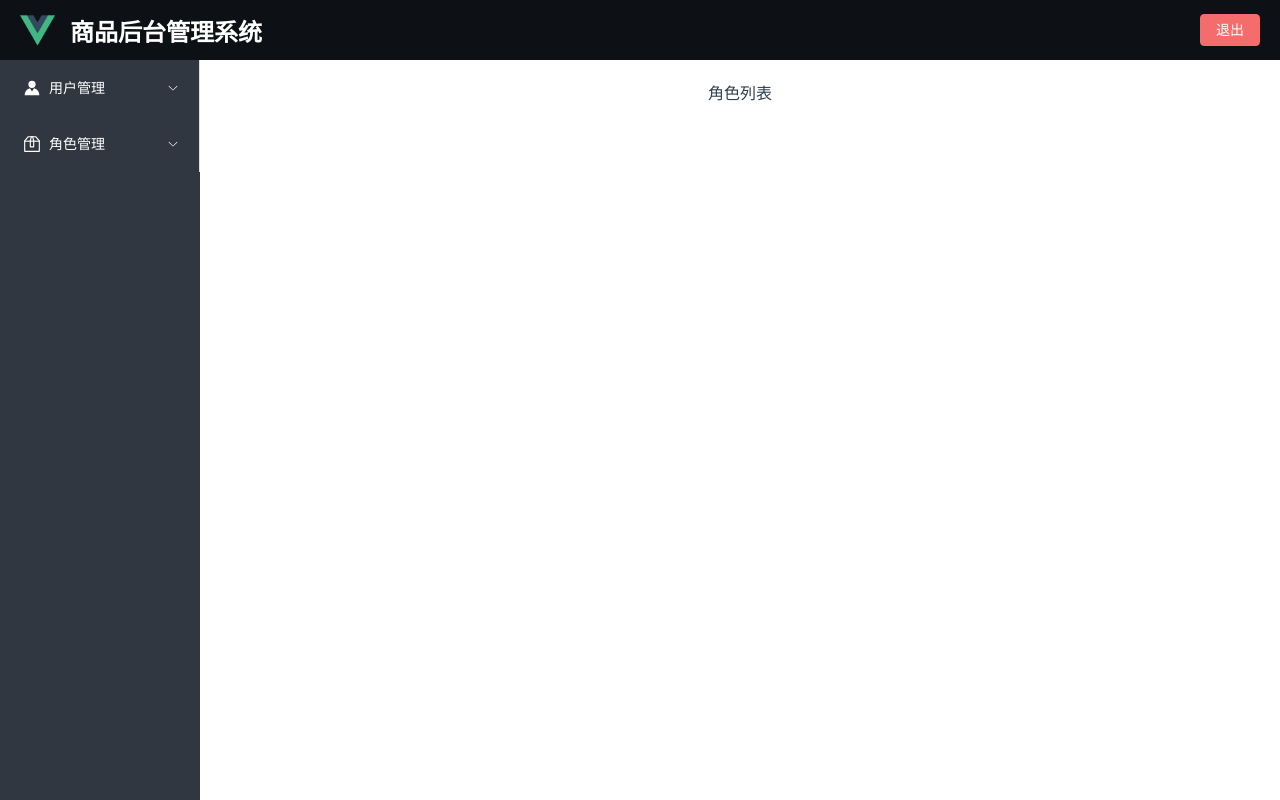
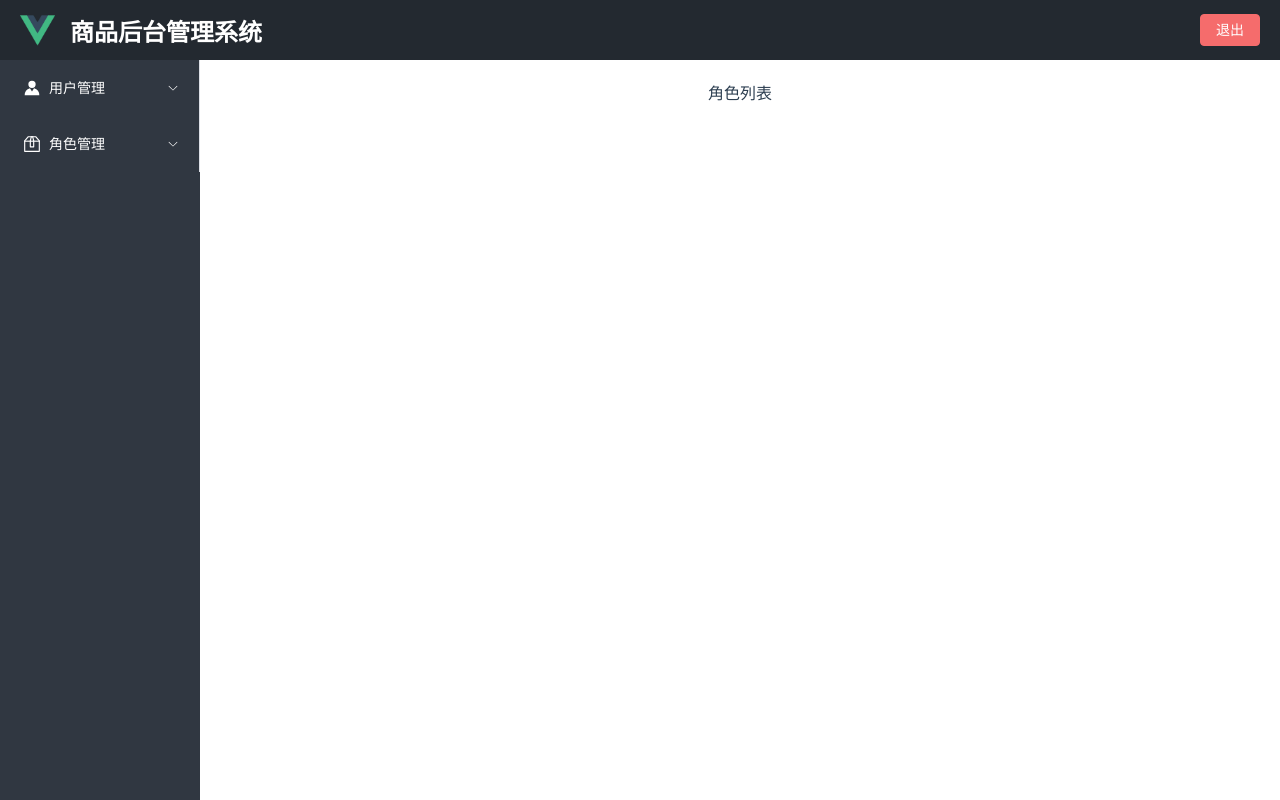
Before and after one commit to crazymen-nanke/shop, a Vue app: page /roles in a window 1280 px wide. Built offline with nearby package versions, Linux system fonts and the light colour scheme.

Commit message:
修改标题栏颜色

```diff
--- a/src/views/layout/LayoutView.vue
+++ b/src/views/layout/LayoutView.vue
@@ -65,7 +65,7 @@ export default {
 }
 
 .common-header {
-    background: rgb(13, 17, 22);
+    background: rgb(35, 41, 48);
     display: flex;
 }
 
```
